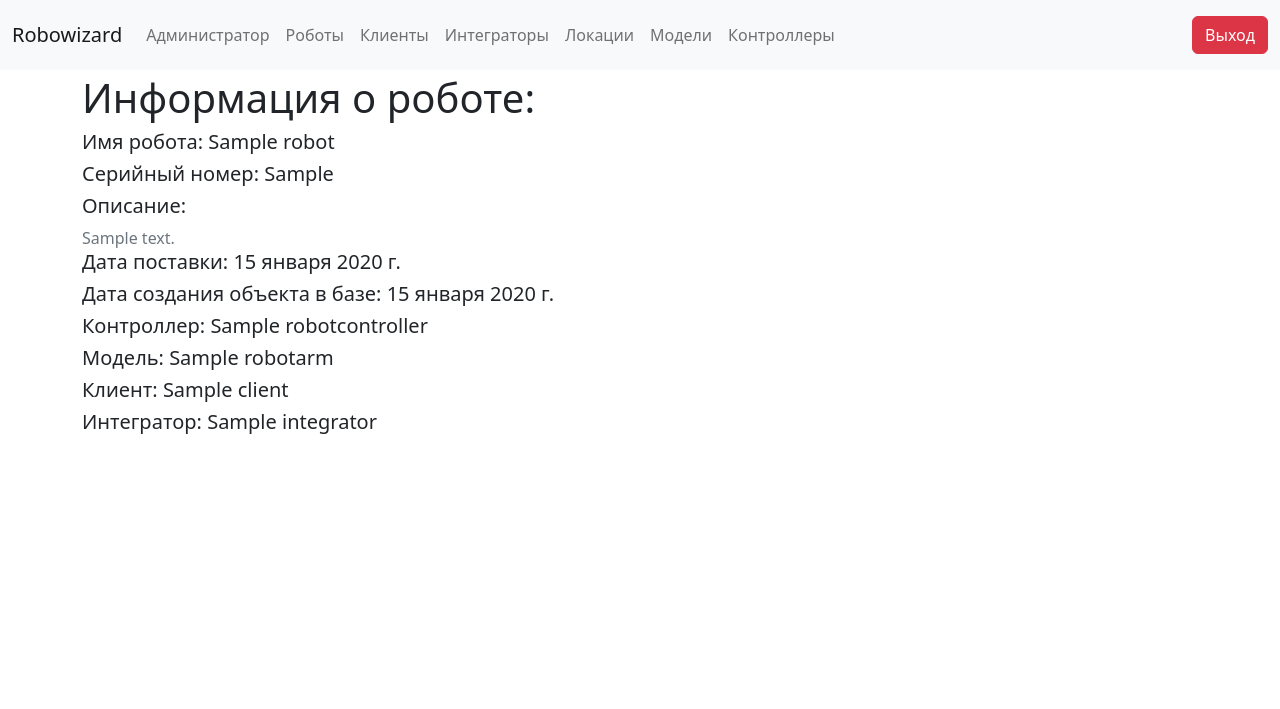
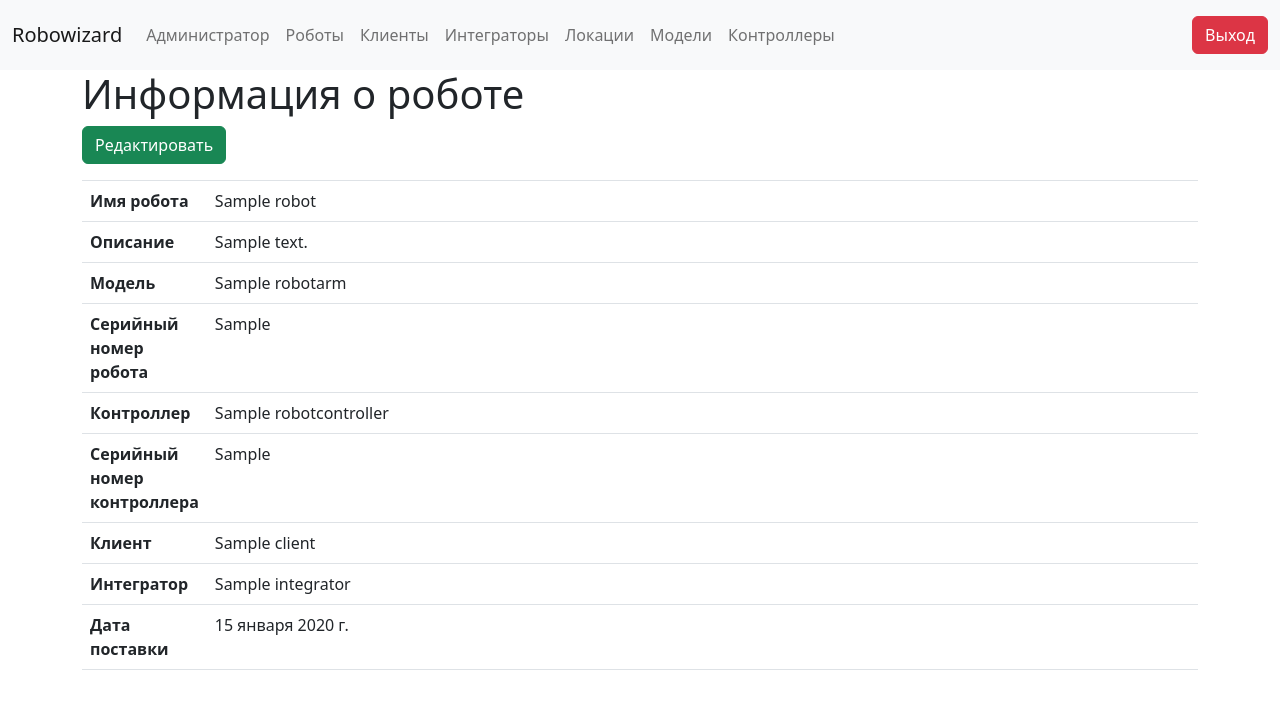
Before and after one commit to dm-bogachev/Robobase, a Django app: page /robot/read/1 in a window 1280 px wide. Shown: the top 709 px of the page. Run offline with Django 4.2, Linux system fonts and the light colour scheme; a user stored in the database is signed in; tables that the repository leaves empty hold one stand-in row (values such as "Sample post").

Commit message:
HTML updates

```diff
--- a/database/models/robot.py
+++ b/database/models/robot.py
@@ -99,7 +99,7 @@ class RobotUpdate(LoginRequiredMixin, UpdateView):
     fields = '__all__'
 
     def get_success_url(self):
-        return reverse_lazy('robot_list')
+        return reverse_lazy('robot_read', kwargs={'pk': self.kwargs['pk']})
 
     def model_name(self):
         return self.model._meta.verbose_name
--- a/database/templates/database/client_list.html
+++ b/database/templates/database/client_list.html
@@ -3,7 +3,7 @@
 {% block title %}Список клиентов{% endblock title %}
 {% block content %}
 <script src="{% static 'database/tablesFilter.js' %}"></script>
-<div class="container-fluid">
+<div class="container">
     <h1>Список клиентов | Всего клиентов: {{ object_list|length }} | <a href="{% url 'client_create' %}">Добавить</a></h1>
     <input type="text" class="form-control" id="filterInput" onkeyup="tablesFilter()"
         placeholder="Фильтр по всем столбцам">
--- a/database/templates/database/integrator_list.html
+++ b/database/templates/database/integrator_list.html
@@ -3,7 +3,7 @@
 {% block title %}Список интеграторов{% endblock title %}
 {% block content %}
 <script src="{% static 'database/tablesFilter.js' %}"></script>
-<div class="container-fluid">
+<div class="container">
     <h1>Список интеграторов | Всего интеграторов: {{ object_list|length }} | <a href="{% url 'integrator_create' %}">Добавить</a></h1>
     <input type="text" class="form-control" id="filterInput" onkeyup="tablesFilter()"
         placeholder="Фильтр по всем столбцам">
@@ -19,7 +19,7 @@
             {% for object in object_list %}
             <tr>
                 <td style="width: 0; white-space: nowrap;">{{ object.pk }}</td>
-                <td>{{ object }}</a></td>
+                <td >{{ object }}</a></td>
                 <td style="width: 0; white-space: nowrap;">
                     <a href="{% url 'integrator_update' object.pk %}">Редактировать</a> |
                     <a href="{% url 'integrator_delete' object.pk %}">Удалить</a>
--- a/database/templates/database/location_list.html
+++ b/database/templates/database/location_list.html
@@ -3,7 +3,7 @@
 {% block title %}Список локаций{% endblock title %}
 {% block content %}
 <script src="{% static 'database/tablesFilter.js' %}"></script>
-<div class="container-fluid">
+<div class="container">
     <h1>Список локаций | Всего локаций: {{ object_list|length }} | <a href="{% url 'location_create' %}">Добавить</a></h1>
     <input type="text" class="form-control" id="filterInput" onkeyup="tablesFilter()"
         placeholder="Фильтр по всем столбцам">
--- a/database/templates/database/robot_detail.html
+++ b/database/templates/database/robot_detail.html
@@ -3,21 +3,30 @@
 {% block title %}{{ object }}{% endblock title %}
 {% block content %}
 <div class="container">
-
-    <h1 class="pt-1">Информация о роботе:</h1>
-
-    <h5>Имя робота: {{ object.name }}</h5>
-    <h5>Серийный номер: {{ object.arm_sn }}</h5>
-    <div style="word-wrap: normal;">
-        <h5>Описание:<br /></h5>
-        <div class="text-muted">{{ object.description }}</div>
+    <h1>Информация о роботе</h1>
+    <a href="{% url 'robot_update' object.pk %}" class="btn btn-success" role="button">Редактировать</a>
+    <div class="row">
+        <div class="col-lg-12">
+            <table class="table">
+                <thead>
+                    <tr>
+                        <th style="width: 0; white-space: nowrap;"></th>
+                        <th></th>
+                    </tr>
+                </thead>
+                <tbody>
+                    <tr><td><b>Имя робота</b></td><td>{{ object.name }}</td></tr>
+                    <tr><td><b>Описание</b></td><td>{{ object.description }}</td></tr>
+                    <tr><td><b>Модель</b></td><td>{{ object.arm }}</td></tr>
+                    <tr><td><b>Серийный номер робота</b></td><td>{{ object.arm_sn }}</td></tr>
+                    <tr><td><b>Контроллер</b></td><td>{{ object.controller }}</td></tr>
+                    <tr><td><b>Серийный номер контроллера</b></td><td>{{ object.controller_sn }}</td></tr>
+                    <tr><td><b>Клиент</b></td><td>{{ object.client }}</td></tr>
+                    <tr><td><b>Интегратор</b></td><td>{{ object.integrator }}</td></tr>
+                    <tr><td><b>Дата поставки</b></td><td>{{ object.shipping_date }}</td></tr>
+                </tbody>
+            </table>
+        </div>
     </div>
-
-    <h5>Дата поставки: {{ object.shipping_date }}</h5>
-    <h5>Дата создания объекта в базе: {{ object.creation_date }}</h5>
-    <h5>Контроллер: {{ object.controller }}</h5>
-    <h5>Модель: {{ object.arm }}</h5>
-    <h5>Клиент: {{ object.client }}</h5>
-    <h5>Интегратор: {{ object.integrator }}</h5>
 </div>
 {% endblock content %}
--- a/database/templates/database/robotarm_list.html
+++ b/database/templates/database/robotarm_list.html
@@ -3,7 +3,7 @@
 {% block title %}Список моделей{% endblock title %}
 {% block content %}
 <script src="{% static 'database/tablesFilter.js' %}"></script>
-<div class="container-fluid">
+<div class="container">
     <h1>Список моделей | Всего моделей: {{ object_list|length }} | <a href="{% url 'robotarm_create' %}">Добавить</a></h1>
     <input type="text" class="form-control" id="filterInput" onkeyup="tablesFilter()"
         placeholder="Фильтр по всем столбцам">
--- a/database/templates/database/robotcontroller_list.html
+++ b/database/templates/database/robotcontroller_list.html
@@ -3,7 +3,7 @@
 {% block title %}Список контроллеров{% endblock title %}
 {% block content %}
 <script src="{% static 'database/tablesFilter.js' %}"></script>
-<div class="container-fluid">
+<div class="container">
     <h1>Список контроллеров | Всего контроллеров: {{ object_list|length }} | <a href="{% url 'robotcontroller_create' %}">Добавить</a></h1>
     <input type="text" class="form-control" id="filterInput" onkeyup="tablesFilter()"
         placeholder="Фильтр по всем столбцам">
```
